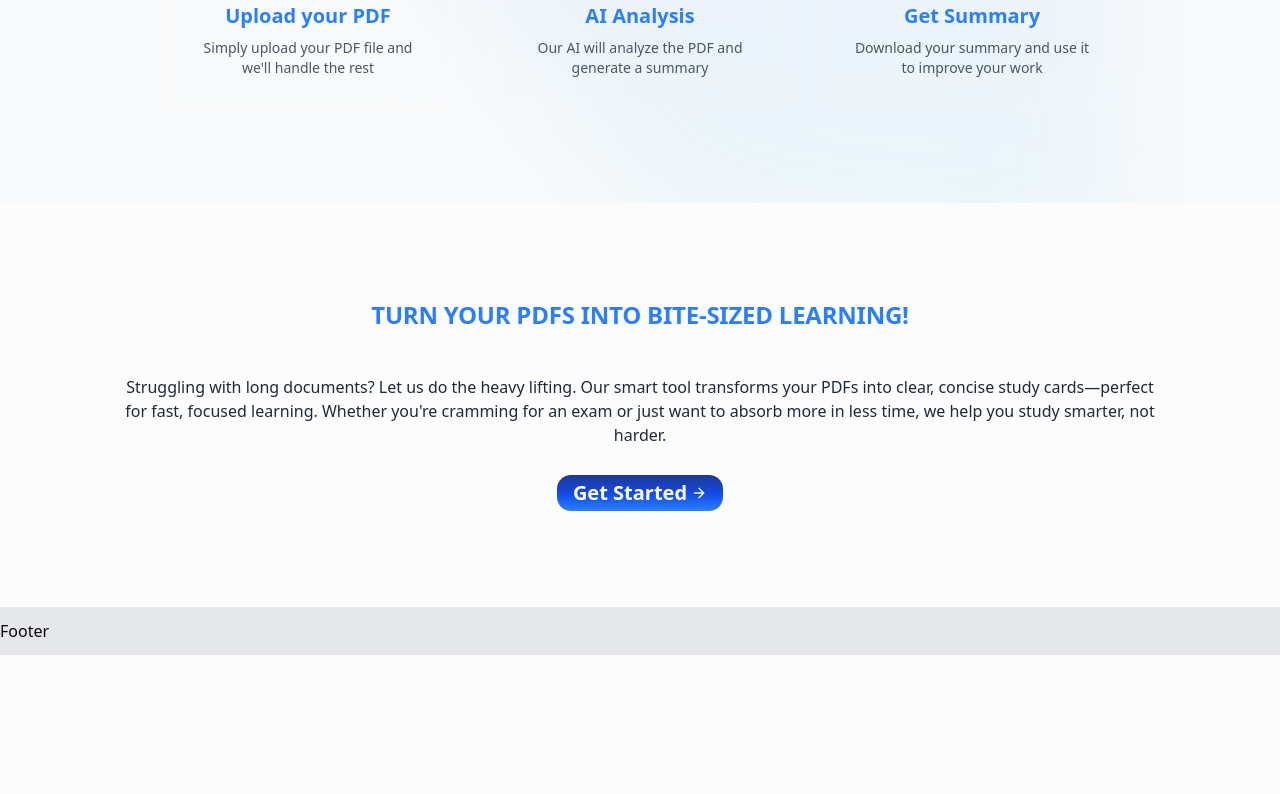
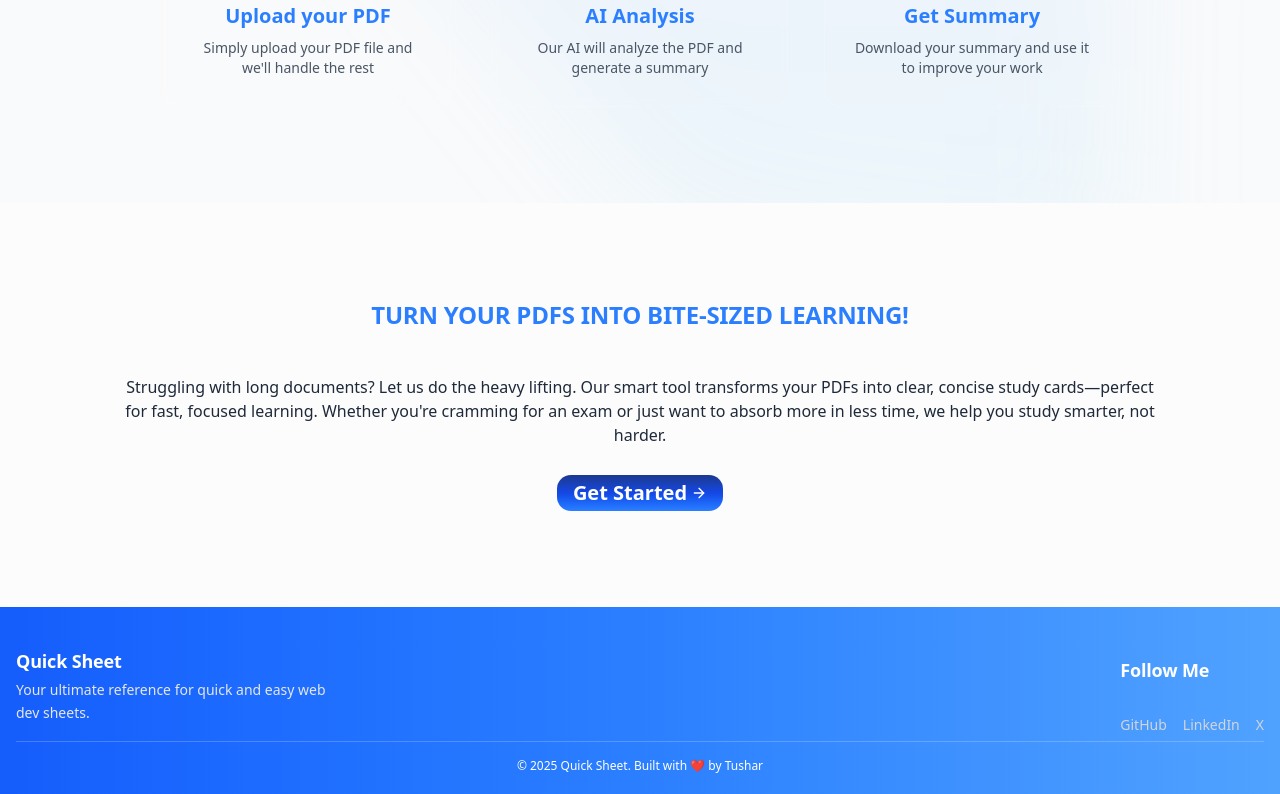
Before and after one commit to CodingWithTushar/QuickSheet, a Next.js app: page / in a window 1280 px wide. Shown: the part 1895-2689 px from the top of the page. Before the commit the page ends 2550 px from the top, so only its background shows below. Built offline with nearby package versions, Linux system fonts and the light colour scheme; no server answers.

Commit message:
Added Footer And Vercel Url

```diff
--- a/app/layout.tsx
+++ b/app/layout.tsx
@@ -5,6 +5,7 @@ import { Merriweather_Sans as FontSans } from "next/font/google";
 import "./globals.css";
 import { ClerkProvider } from "@clerk/nextjs";
 import { Toaster } from "react-hot-toast";
+import { ORIGIN_URL } from "@/utils/helpers";
 
 const fontSans = FontSans({
   variable: "--font-merriweather-sans",
@@ -26,10 +27,10 @@ export const metadata: Metadata = {
       },
     ],
   },
-  // metadataBase: new URL(ORIGIN_URL),
-  // alternates: {
-  //   canonical: ORIGIN_URL,
-  // },
+  metadataBase: new URL(ORIGIN_URL),
+  alternates: {
+    canonical: ORIGIN_URL,
+  },
 };
 
 export default function RootLayout({
--- a/components/common/footer.tsx
+++ b/components/common/footer.tsx
@@ -1,7 +1,86 @@
+import Link from "next/link";
+import { MotionDiv, MotionFooter, MotionH2, MotionPara } from "./motionWrapper";
+import { ContainerVariants, ItemsVariants } from "@/utils/constants";
+
 export default function Footer() {
   return (
-    <>
-      <div className="bg-gray-200 py-3">Footer</div>
-    </>
+    <MotionFooter
+      initial="hidden"
+      whileInView="visible"
+      viewport={{ once: true, amount: 0.2 }}
+      className="w-full bg-gradient-to-r from-blue-600 via-blue-500 to-blue-400 px-4 py-5 text-gray-300"
+    >
+      <MotionDiv
+        variants={ContainerVariants}
+        className="mx-auto flex w-full max-w-7xl flex-col gap-6 md:flex-row md:items-center md:justify-between"
+      >
+        {/* Brand Section */}
+        <MotionDiv
+          variants={ItemsVariants}
+          className="flex flex-col items-center text-center md:items-start md:text-left"
+        >
+          <MotionH2
+            whileHover={{ scale: 1.03 }}
+            className="text-lg font-semibold text-white"
+          >
+            Quick Sheet
+          </MotionH2>
+          <MotionPara
+            whileHover={{ x: 3 }}
+            className="mt-1 max-w-xs text-sm leading-relaxed text-gray-200"
+          >
+            Your ultimate reference for quick and easy web dev sheets.
+          </MotionPara>
+        </MotionDiv>
+
+        {/* Social Section */}
+        <MotionDiv
+          variants={ItemsVariants}
+          className="flex flex-col items-center text-center md:items-start md:text-left"
+        >
+          <MotionH2
+            whileHover={{ scale: 1.03 }}
+            className="text-lg font-semibold text-white"
+          >
+            Follow Me
+          </MotionH2>
+          <MotionDiv variants={ContainerVariants} className="mt-2 flex gap-4">
+            {[
+              { href: "https://github.com/CodingWithTushar", label: "GitHub" },
+              {
+                href: "https://www.linkedin.com/in/tushar5911/",
+                label: "LinkedIn",
+              },
+              { href: "https://x.com/hustlertushar", label: "X" },
+            ].map((link) => (
+              <MotionDiv
+                key={link.href}
+                variants={ItemsVariants}
+                whileHover={{ scale: 1.1 }}
+                whileTap={{ scale: 0.95 }}
+              >
+                <Link
+                  href={link.href}
+                  target="_blank"
+                  className="text-sm transition-colors hover:text-white"
+                >
+                  {link.label}
+                </Link>
+              </MotionDiv>
+            ))}
+          </MotionDiv>
+        </MotionDiv>
+      </MotionDiv>
+
+      {/* Copyright */}
+      <MotionDiv
+        initial={{ opacity: 0 }}
+        animate={{ opacity: 1 }}
+        transition={{ delay: 0.5 }}
+        className="mt-9 border-t border-white/20 pt-4 text-center text-xs text-white"
+      >
+        © 2025 Quick Sheet. Built with ❤️ by Tushar
+      </MotionDiv>
+    </MotionFooter>
   );
 }
--- a/components/common/motionWrapper.tsx
+++ b/components/common/motionWrapper.tsx
@@ -9,3 +9,4 @@ export const MotionH3 = motion.h3;
 export const MotionSpan = motion.span;
 export const MotionPara = motion.p;
 export const MotionButton = motion.button;
+export const MotionFooter = motion.footer;
--- a/utils/helpers.ts
+++ b/utils/helpers.ts
@@ -1,3 +1,5 @@
 export const isDev = process.env.NODE_ENV === "development";
 
-export const ORIGIN_URL = isDev ? "http:/localhost:3000" : "";
+export const ORIGIN_URL = isDev
+  ? "http:/localhost:3000"
+  : "https://quick-sheet-ai.vercel.app/";
```
